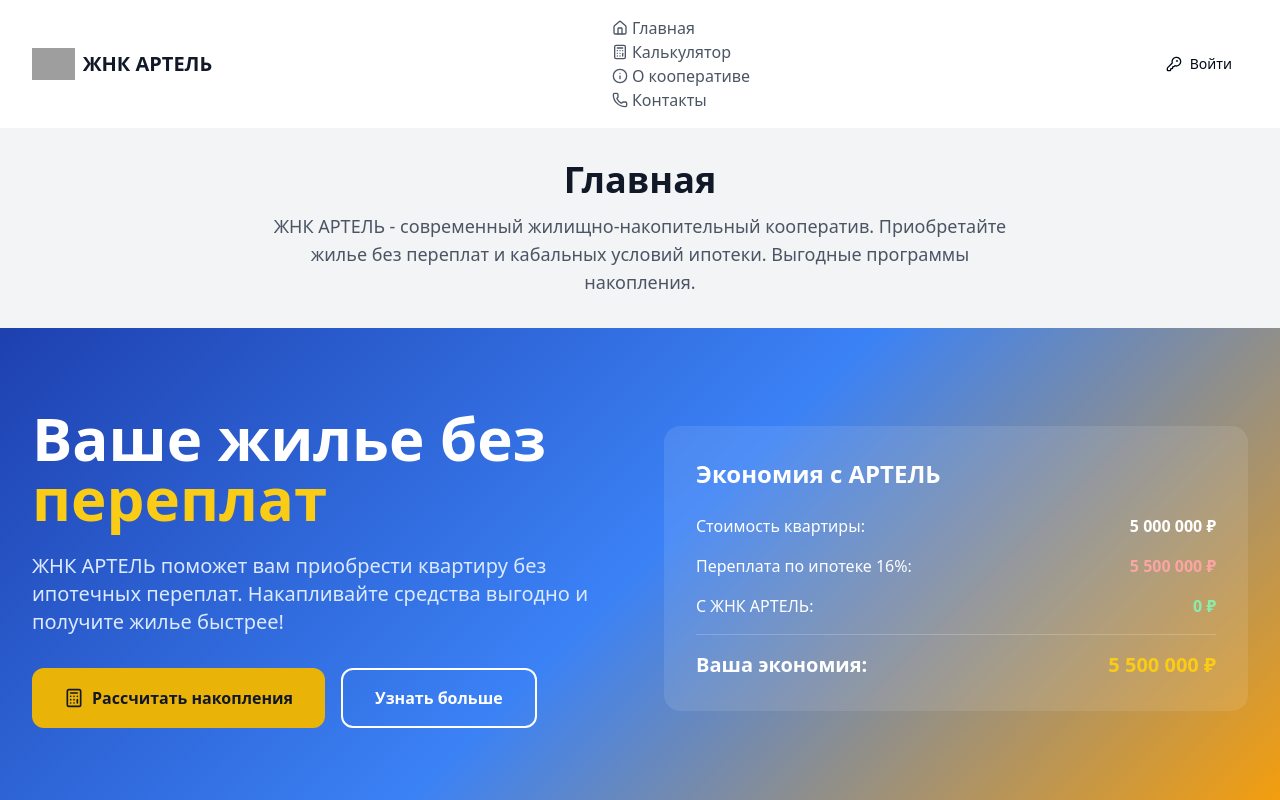
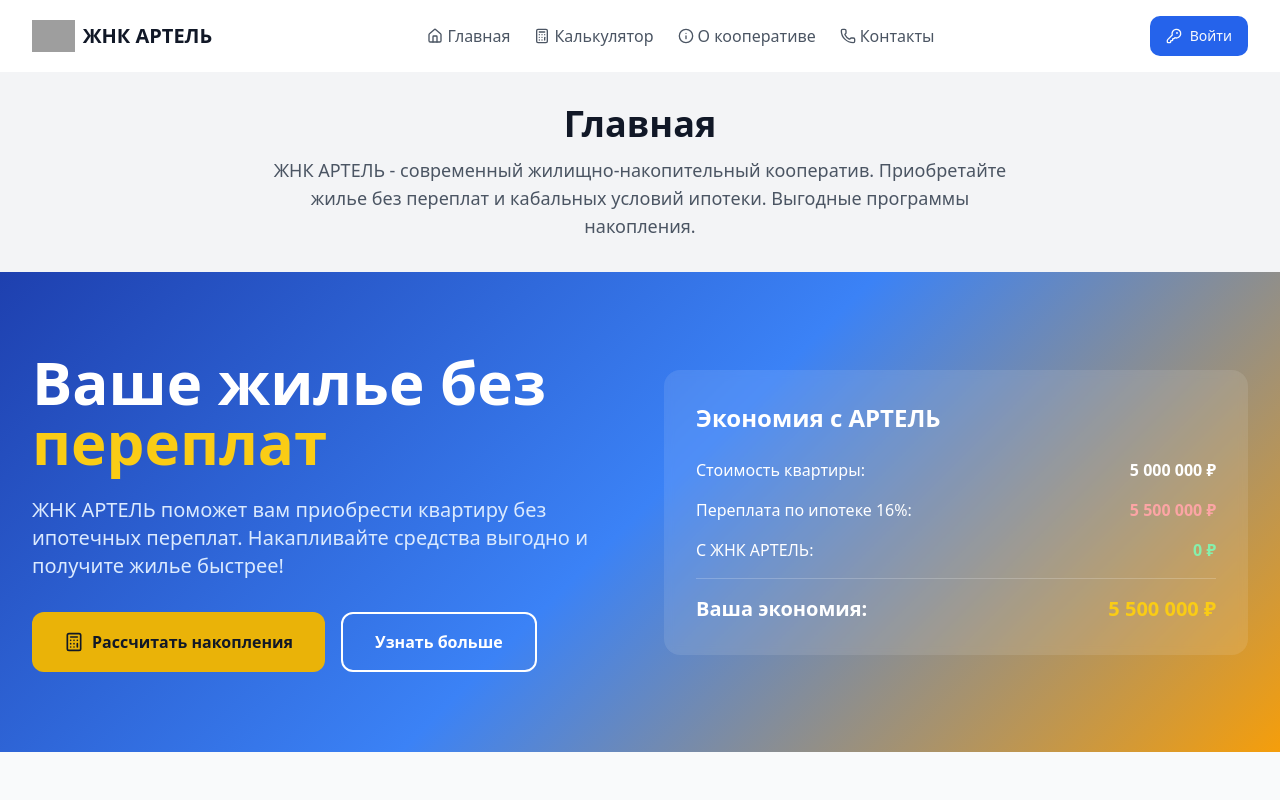
Before and after one commit to maxommsk/artel-platform-v2, a React (Vite) app: page / in a window 1280 px wide. Shown: the top 800 px of the page. Built offline with nearby package versions, Linux system fonts and the light colour scheme; grey boxes are pictures that could not be loaded.

Commit message:
Update tailwind.config.js

```diff
--- a/tailwind.config.js
+++ b/tailwind.config.js
@@ -1,11 +1,11 @@
-/** @type {import('tailwindcss' ).Config} */
+/** @type {import('tailwindcss').Config} */
 export default {
   darkMode: ["class"],
   content: [
-    "./pages/**/*.{js,jsx}",
-    "./components/**/*.{js,jsx}",
-    "./app/**/*.{js,jsx}",
-    "./src/**/*.{js,jsx}",
+    "./pages/**/*.{js,jsx,ts,tsx}", // Добавлены ts, tsx
+    "./components/**/*.{js,jsx,ts,tsx}", // Добавлены ts, tsx
+    "./app/**/*.{js,jsx,ts,tsx}", // Добавлены ts, tsx
+    "./src/**/*.{js,jsx,ts,tsx}", // Добавлены ts, tsx
   ],
   prefix: "",
   theme: {
```
